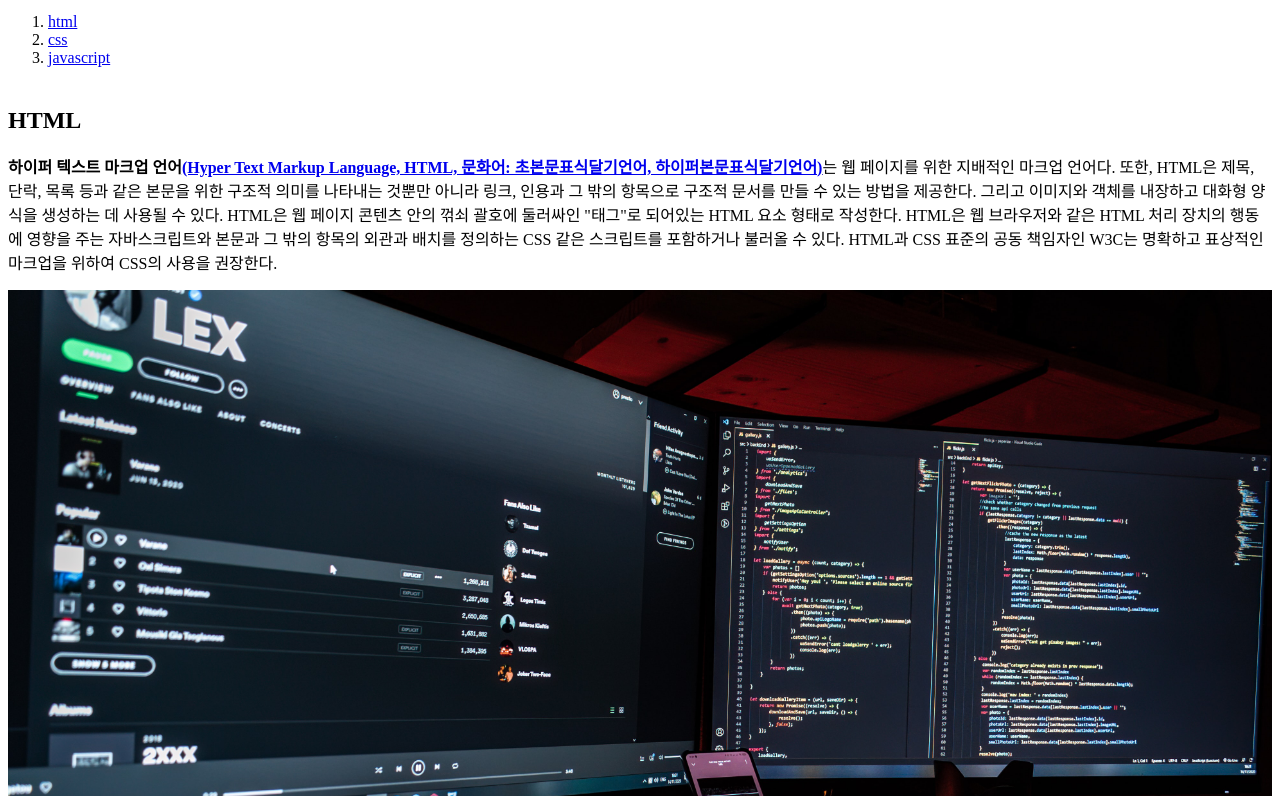
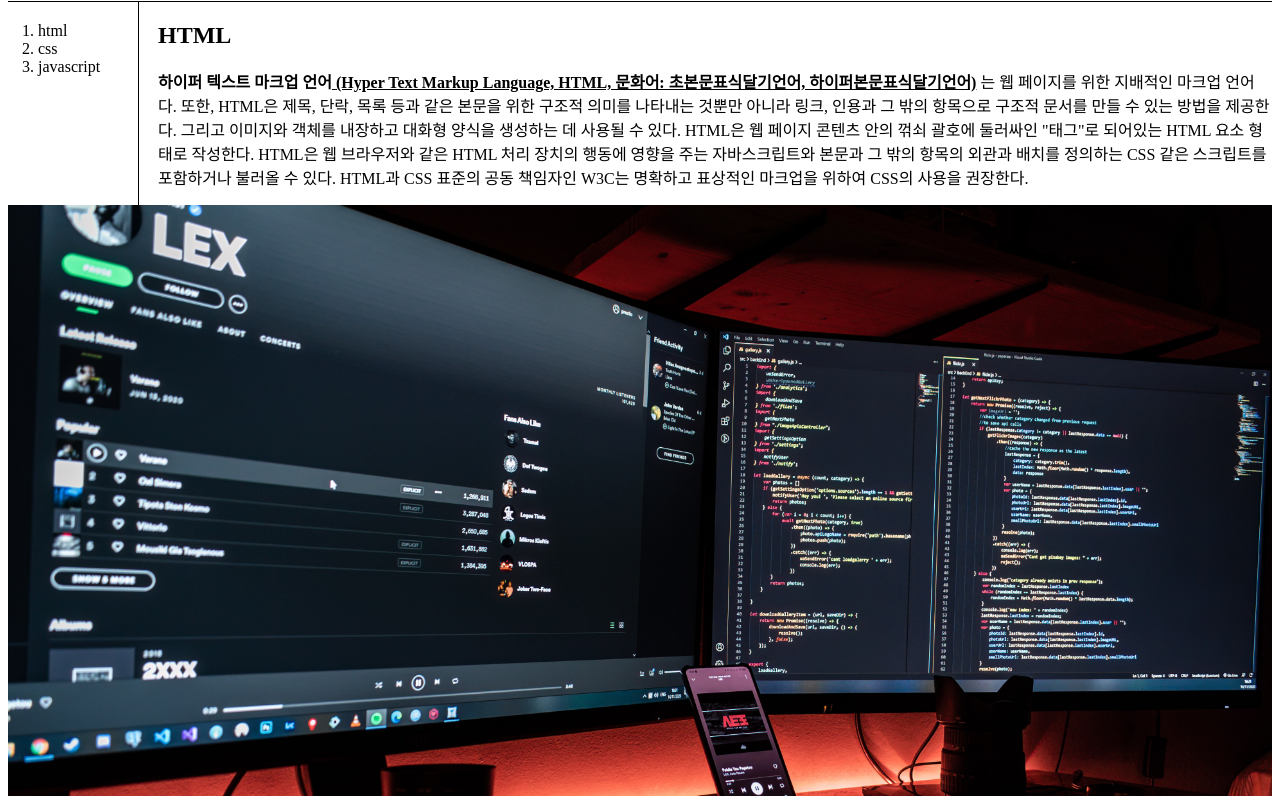
Before and after one commit to jms9803/restart, a plain HTML site: page 1.html in a window 1280 px wide. Shown: the part 67-863 px from the top of the page. Drawn offline with Linux system fonts and the light colour scheme.

Commit message:
javascript 시작

```diff
--- a/1.html
+++ b/1.html
@@ -1,25 +1,45 @@
 <!DOCTYPE html>
 <html>
   <head>
-        <meta charset="utf-8">
+    <meta charset="utf-8" />
     <title>WEB-HTML</title>
-        <style>
-
-        </style>
-
+    <link rel="stylesheet" href="style.css" />
   </head>
   <body>
     <h1><a href="index.html">WEB</a></h1>
-
+    <div id="grid">
       <ol class="list">
         <li><a href="1.html">html</a></li>
         <li><a href="2.html">css</a></li>
         <li><a href="3.html">javascript</a></li>
       </ol>
-
-        <p style="margin-top:40px;"><h2>HTML</h2><strong>하이퍼 텍스트 마크업 언어<u><a href="https://www.w3.org/TR/html52/" target="_blank" title="html5 specification">(Hyper Text Markup Language, HTML, 문화어: 초본문표식달기언어, 하이퍼본문표식달기언어)</a></u></strong>는 웹 페이지를 위한 지배적인 마크업 언어다. 또한, HTML은 제목, 단락, 목록 등과 같은 본문을 위한 구조적 의미를 나타내는 것뿐만 아니라 링크, 인용과 그 밖의 항목으로 구조적 문서를 만들 수 있는 방법을 제공한다. 그리고 이미지와 객체를 내장하고 대화형 양식을 생성하는 데 사용될 수 있다. HTML은 웹 페이지 콘텐츠 안의 꺾쇠 괄호에 둘러싸인 "태그"로 되어있는 HTML 요소 형태로 작성한다. HTML은 웹 브라우저와 같은 HTML 처리 장치의 행동에 영향을 주는 자바스크립트와 본문과 그 밖의 항목의 외관과 배치를 정의하는 CSS 같은 스크립트를 포함하거나 불러올 수 있다. HTML과 CSS 표준의 공동 책임자인 W3C는 명확하고 표상적인 마크업을 위하여 CSS의 사용을 권장한다.</p>
-        <img src="codingss.jpg" width="100%">
-
-
+      <div class="artcle">
+        <h2>HTML</h2>
+        <p>
+          <strong
+            >하이퍼 텍스트 마크업 언어<u>
+              <a
+                href="https://www.w3.org/TR/html52/"
+                target="_blank"
+                title="html5 specification"
+                >(Hyper Text Markup Language, HTML, 문화어: 초본문표식달기언어,
+                하이퍼본문표식달기언어)</a
+              ></u
+            ></strong
+          >
+          는 웹 페이지를 위한 지배적인 마크업 언어다. 또한, HTML은 제목, 단락,
+          목록 등과 같은 본문을 위한 구조적 의미를 나타내는 것뿐만 아니라 링크,
+          인용과 그 밖의 항목으로 구조적 문서를 만들 수 있는 방법을 제공한다.
+          그리고 이미지와 객체를 내장하고 대화형 양식을 생성하는 데 사용될 수
+          있다. HTML은 웹 페이지 콘텐츠 안의 꺾쇠 괄호에 둘러싸인 "태그"로
+          되어있는 HTML 요소 형태로 작성한다. HTML은 웹 브라우저와 같은 HTML
+          처리 장치의 행동에 영향을 주는 자바스크립트와 본문과 그 밖의 항목의
+          외관과 배치를 정의하는 CSS 같은 스크립트를 포함하거나 불러올 수 있다.
+          HTML과 CSS 표준의 공동 책임자인 W3C는 명확하고 표상적인 마크업을
+          위하여 CSS의 사용을 권장한다.
+        </p>
+      </div>
+    </div>
+    <img src="codingss.jpg" width="100%" />
   </body>
 </html>
--- /dev/null
+++ b/style.css
@@ -0,0 +1,30 @@
+#grid {
+  display: grid;
+  grid-template-columns: 150px 1fr;
+}
+a {
+  color: black;
+  text-decoration: none;
+}
+h1 {
+  border-bottom: 1px solid black;
+  text-align: center;
+  padding-bottom: 10px;
+  margin-bottom: 0;
+}
+.list {
+  padding-left: 30px;
+  padding-top: 20px;
+  padding-bottom: 20px;
+  border-right: 1px solid black;
+  margin: 0;
+  width: 100px;
+}
+@media (max-width: 800px) {
+  #grid {
+    display: block;
+  }
+  .list {
+    border: none;
+  }
+}
```
Also changed, not shown: 2.html (+1 -35 lines), 3.html (+8 -10 lines), ex1.html (added, +15 -0 lines), ex2.html (added, +12 -0 lines), experiment.html (deleted, +0 -9 lines), index.html (+20 -23 lines). Lines whose indentation alone changed are shown as unchanged.
